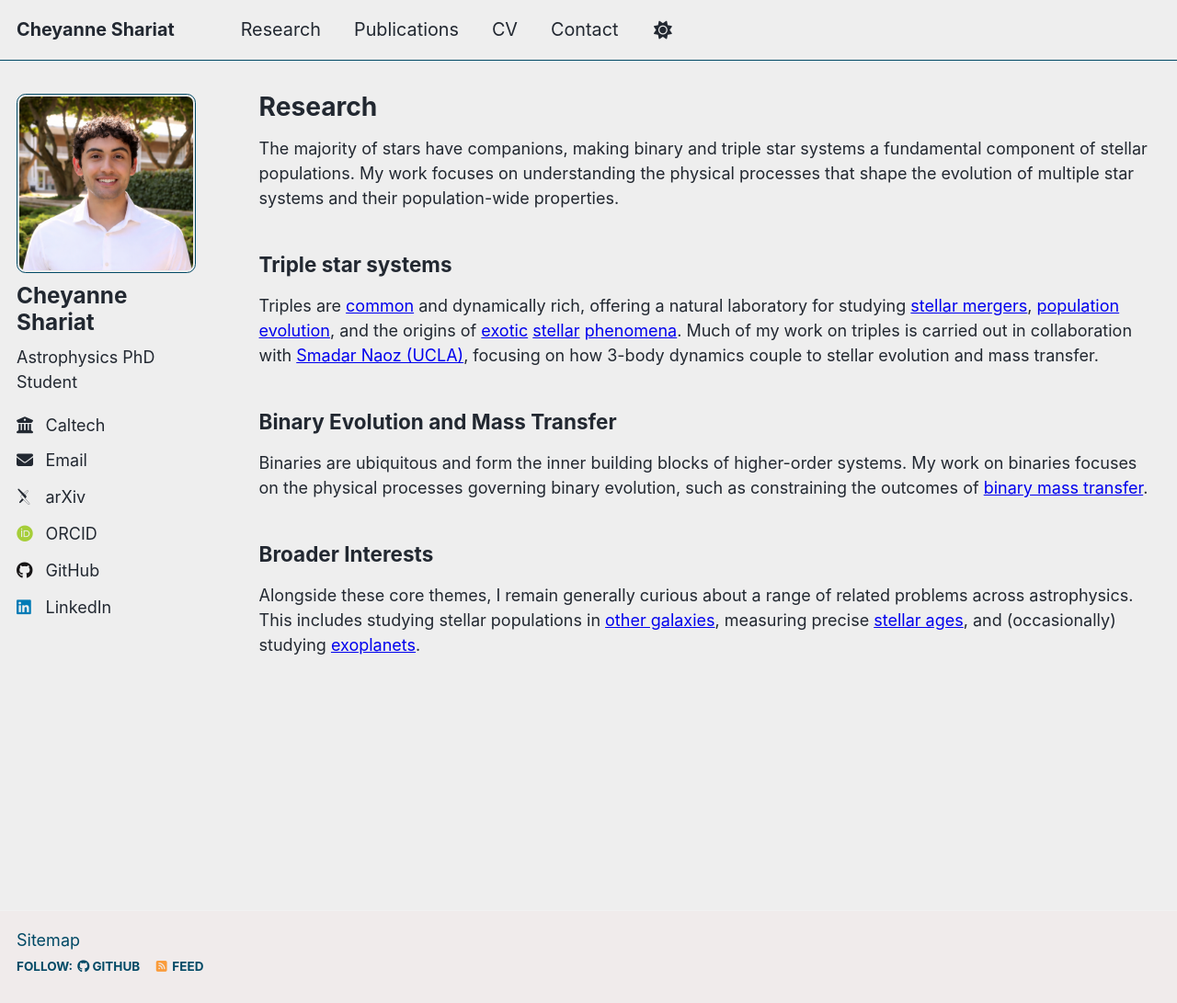
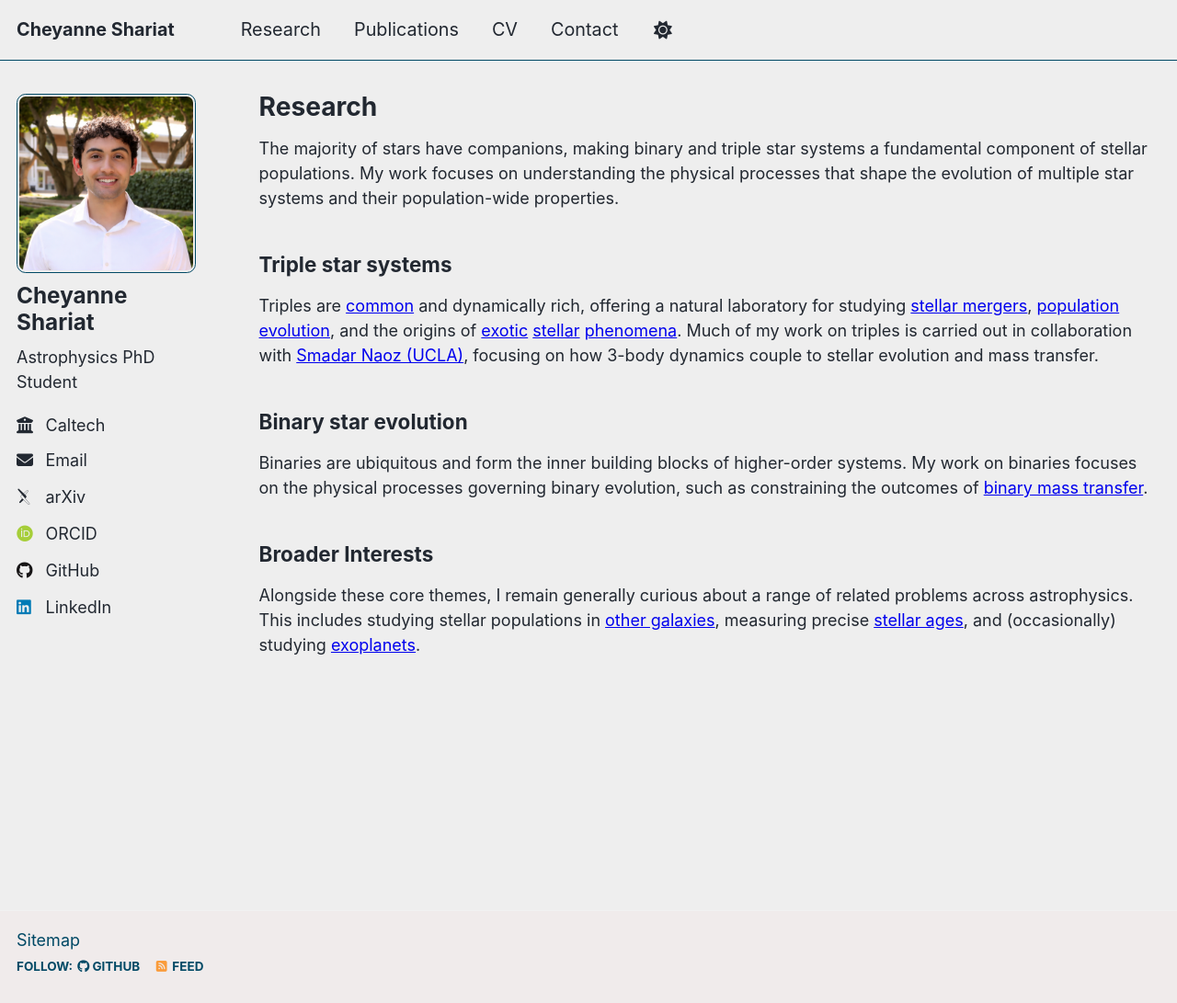
Before and after one commit to cheyanneshariat/cheyanneshariat.github.io, a Jekyll site: the page built from _pages/research.md, in a window 1280 px wide and 1091 px high. Shown: the whole window at 92% size. Built offline with Jekyll 4.4.1, drawn with Linux system fonts in a browser that asks for light colours; some web fonts are replaced; a script that is not in the unit is left out.

Commit message:
Update research.md

```diff
--- a/_pages/research.md
+++ b/_pages/research.md
@@ -13,7 +13,7 @@ My work focuses on understanding the physical processes that shape the evolution
 ## Triple star systems
 Triples are [common](https://ui.adsabs.harvard.edu/abs/2025PASP..137i4201S/abstract) and dynamically rich, offering a natural laboratory for studying [stellar mergers](https://ui.adsabs.harvard.edu/abs/2025ApJ...978...47S/abstract), [population evolution](https://ui.adsabs.harvard.edu/abs/2023ApJ...955L..14S/abstract), and the origins of [exotic](https://astrobites.org/2025/12/22/triple-double-do-merging-white-dwarfs-produce-frb-emitting-remnants/) [stellar](https://ui.adsabs.harvard.edu/abs/2025ApJ...983..115S/abstract) [phenomena](https://ui.adsabs.harvard.edu/abs/2025PASP..137g4201S/abstract). Much of my work on triples is carried out in collaboration with [Smadar Naoz (UCLA)](https://snaoz.astro.ucla.edu/), focusing on how 3-body dynamics couple to stellar evolution and mass transfer.
 
-## Binary Evolution and Mass Transfer
+## Binary star evolution
 Binaries are ubiquitous and form the inner building blocks of higher-order systems. My work on binaries focuses on the physical processes governing binary evolution, such as constraining the outcomes of [binary mass transfer](https://ui.adsabs.harvard.edu/abs/2026arXiv260100439S/abstract).
 
 ## Broader Interests
```
